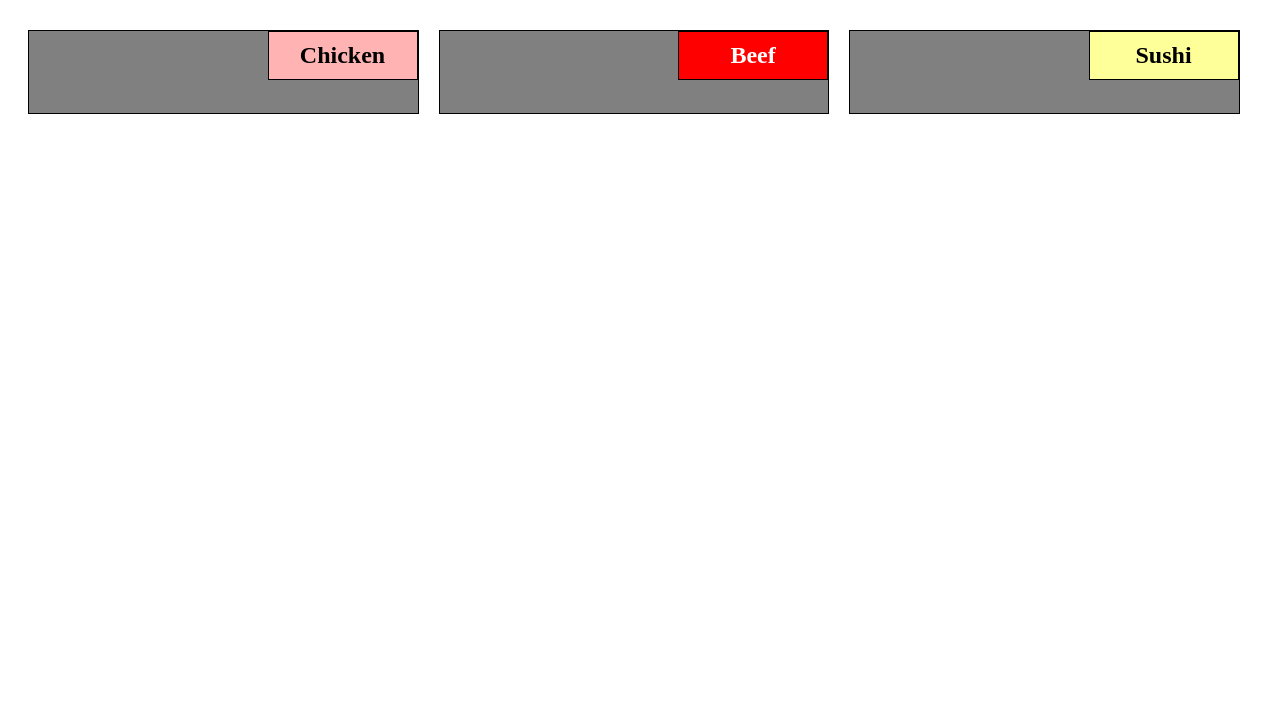
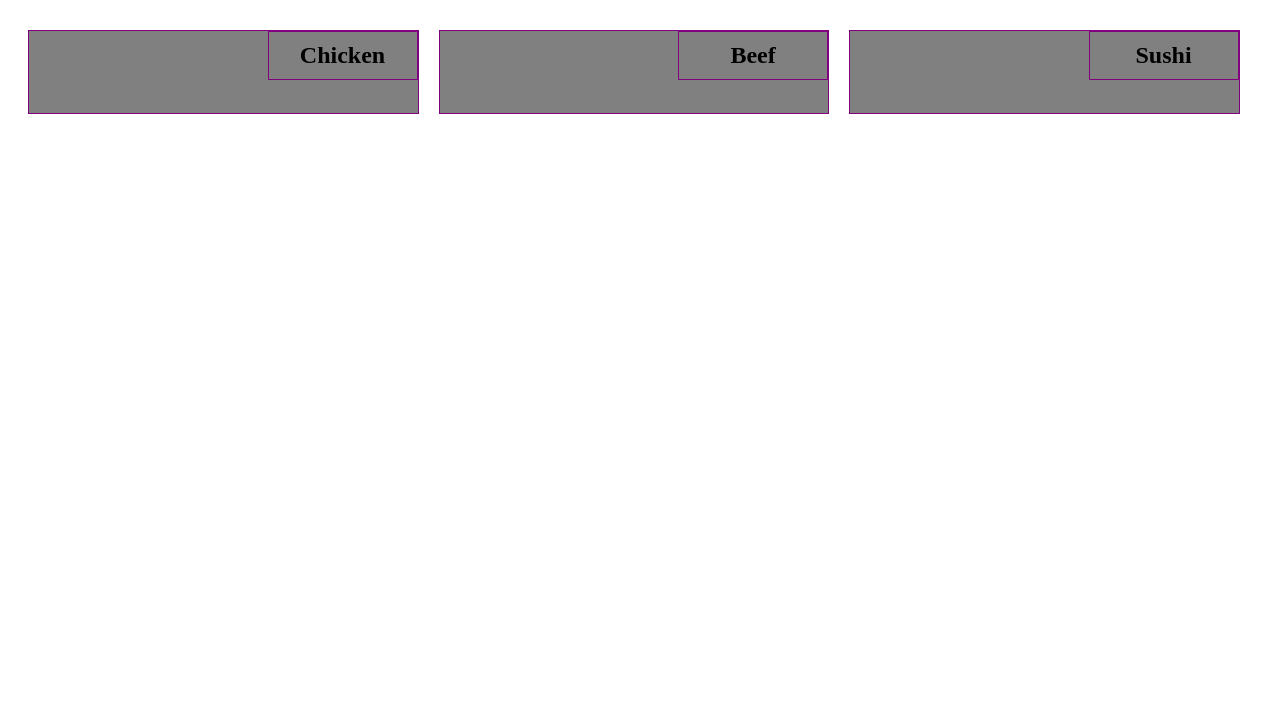
Before and after one commit to yashgupta9001/Coursera, a plain HTML site: page module2/index.html in a window 1280 px wide. Shown: the part 73-800 px from the top of the page. Drawn offline with Linux system fonts and the light colour scheme.

Commit message:
Update style.css

```diff
--- a/module2/css/style.css
+++ b/module2/css/style.css
@@ -8,7 +8,7 @@ h1 {
 }
 
 .title {
-  border: 1px solid black;
+  border: 1px solid purple;
   font-weight: bold;
   position: absolute;
   right: 0;
@@ -22,17 +22,17 @@ h1 {
   padding: 45px 10px 5px 10px;
 }
 
-#chicken {
-  background-color: #ffb3b3;
+#Chicken1 {
+  background-color: green;
 }
 
-#beef {
+#Beef2 {
   background-color: red;
   color: white;
 }
 
-#sushi {
-  background-color: #ffff99;
+#Sushi3 {
+  background-color: yellow;
 }
 
 .row {
@@ -42,7 +42,7 @@ h1 {
 
 div.section {
   background: gray;
-  border: 1px solid black;
+  border: 1px solid purple;
   position: relative;
   margin: 10px;
 }
```
